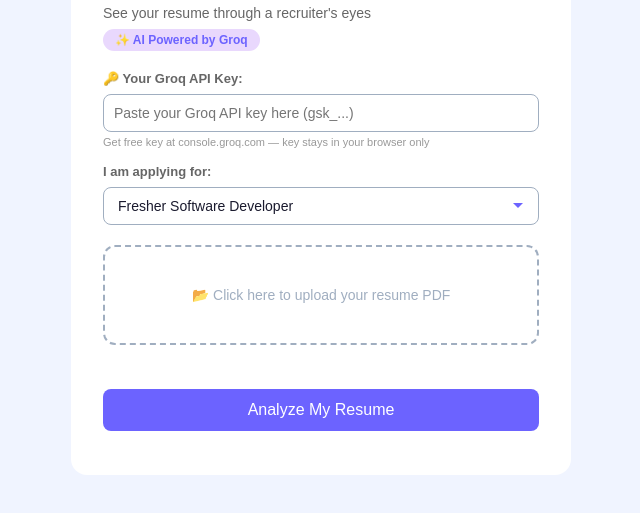
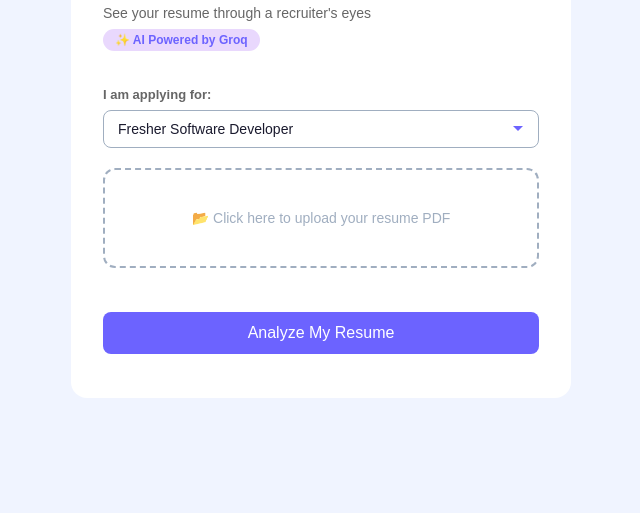
Before and after one commit to pragyamishra56/recruiterlens, a plain HTML site: page index.html in a window 1280 px wide. Shown: the part 103-616 px from the top of the page, without its empty margins (319-959 px from the left). Drawn offline with Linux system fonts and the light colour scheme; a script that the page names is missing.

Commit message:
Update index.html

```diff
--- a/index.html
+++ b/index.html
@@ -231,7 +231,7 @@
     <span class="badge">✨ AI Powered by Groq</span>
 
     <!-- API Key Input -->
-    <div class="api-section">
+    <!-- <div class="api-section">
       <label class="api-label">🔑 Your Groq API Key:</label>
       <input
         type="password"
@@ -241,7 +241,7 @@
       <div class="api-hint">
         Get free key at console.groq.com — key stays in your browser only
       </div>
-    </div>
+    </div> -->
 
     <!-- Job Role Selector -->
     <div class="role-section">
```
